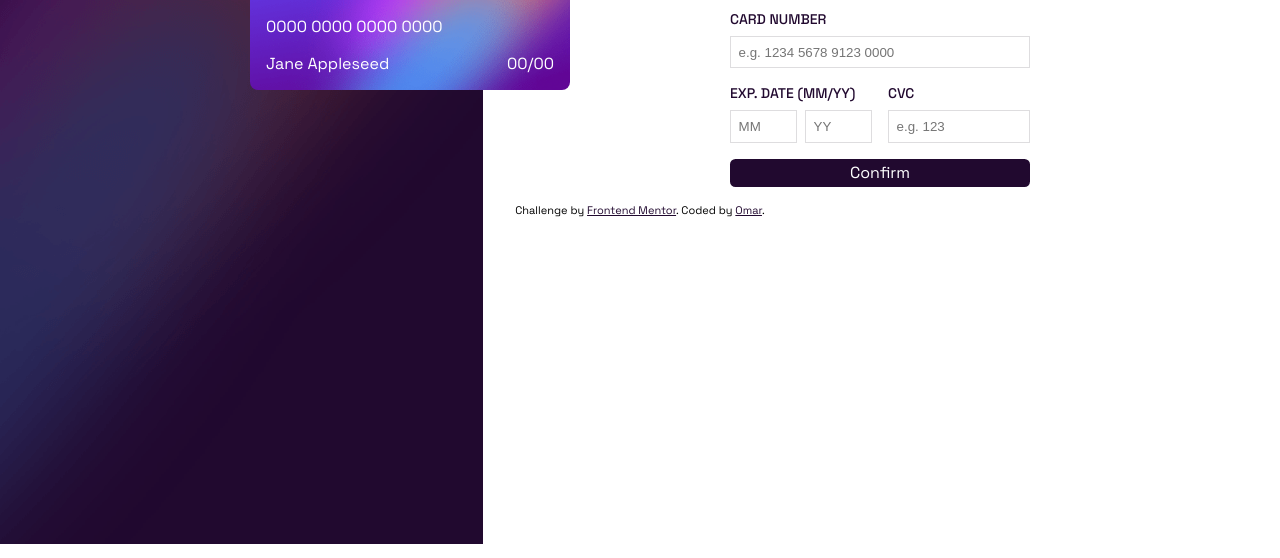
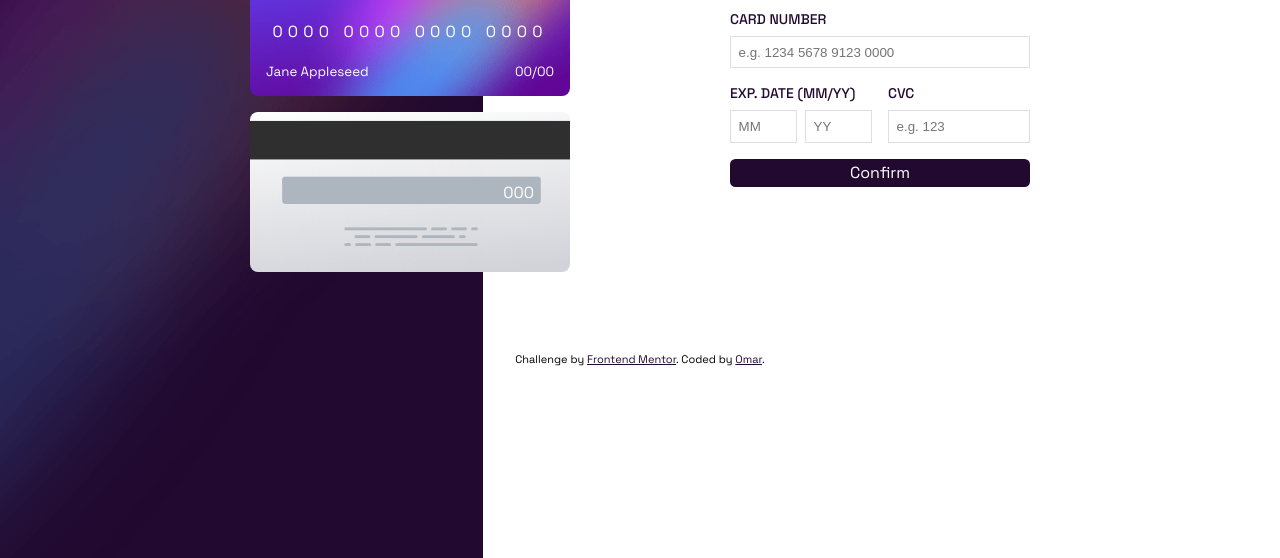
Before and after one commit to omoforever/frontendmentor-challenge6, a plain HTML site: page index.html in a window 1280 px wide. Shown: the part 256-814 px from the top of the page. Drawn offline with Linux system fonts and the light colour scheme.

Commit message:
added second card holder, the back of the card

```diff
--- a/index.html
+++ b/index.html
@@ -20,17 +20,15 @@
     <div class="cards-container">
       <div class="card-front">
         <img src="images/card-logo.svg" alt="Card logo">
-
         <span class="card-digits">0000 0000 0000 0000</span>
         <div class="card-front-bottom">
           <span class="card-name">Jane Appleseed</span>
           <span class="card-expiry">00/00</span>
         </div>
       </div>
-
-      <!-- <div class="card-back">
-        <h1>Card back</h1>
-      </div> -->
+      <div class="card-back">
+        <span>000</span>
+      </div>
     </div>
 
 
--- a/stylesheet/styles.css
+++ b/stylesheet/styles.css
@@ -43,14 +43,22 @@ main {
     justify-content: center;
     gap: 10rem;
     max-width: 950px;
-    margin: auto;
+    margin: 0 auto;
+    margin-bottom: 5rem;
+}
 
+.cards-container {
+    display: flex;
+    flex-direction: column;
+    align-content: center;
+    gap: 1rem;
 }
 
 .card-front {
     display: flex;
     flex-direction: column;
     justify-content: space-between;
+    /* key change! */
     gap: 1rem;
     padding: 1rem;
     color: var(--color-white);
@@ -61,12 +69,46 @@ main {
     background-size: cover;
     background-repeat: no-repeat;
     background-position: center;
+}
 
+.card-back {
+    display: flex;
+    align-items: center;
+    justify-content: flex-end;
+    padding: 1rem;
+    color: var(--color-white);
+    /* assuming same text color */
+    min-width: 320px;
+    height: auto;
+    border-radius: 0.5rem;
+    background-image: url("/images/bg-card-back.png");
+    background-size: cover;
+    background-repeat: no-repeat;
+    background-position: center;
+}
+
+.card-back span {
+    margin-right: 1.25rem;
+}
+
+.card-front,
+.card-back {
+    aspect-ratio: 4 / 2;
+}
+
+.card-digits {
+    flex-grow: 1;
+    display: flex;
+    align-items: center;
+    justify-content: center;
+    text-align: center;
+    letter-spacing: 0.325rem;
 }
 
 .card-front-bottom {
     display: flex;
     justify-content: space-between;
+    font-size: smaller;
 }
 
 .card-front img {
@@ -74,11 +116,12 @@ main {
     margin-bottom: 1rem;
 }
 
-.card-back {
-
-    position: relative;
+.card-back img {
+    width: 320px;
 
 }
+
+
 
 .form-fields-container {
     max-width: 300px;
```
